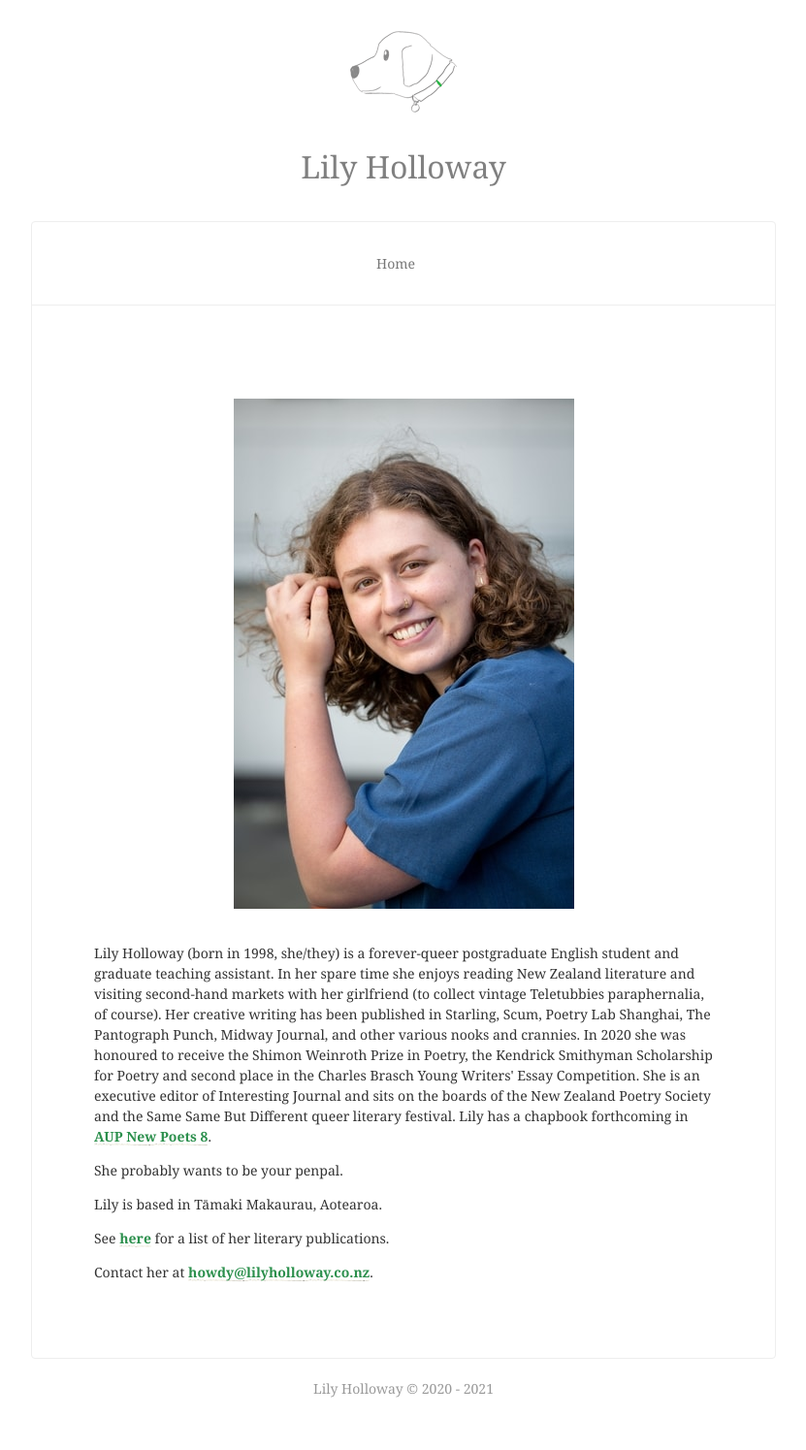
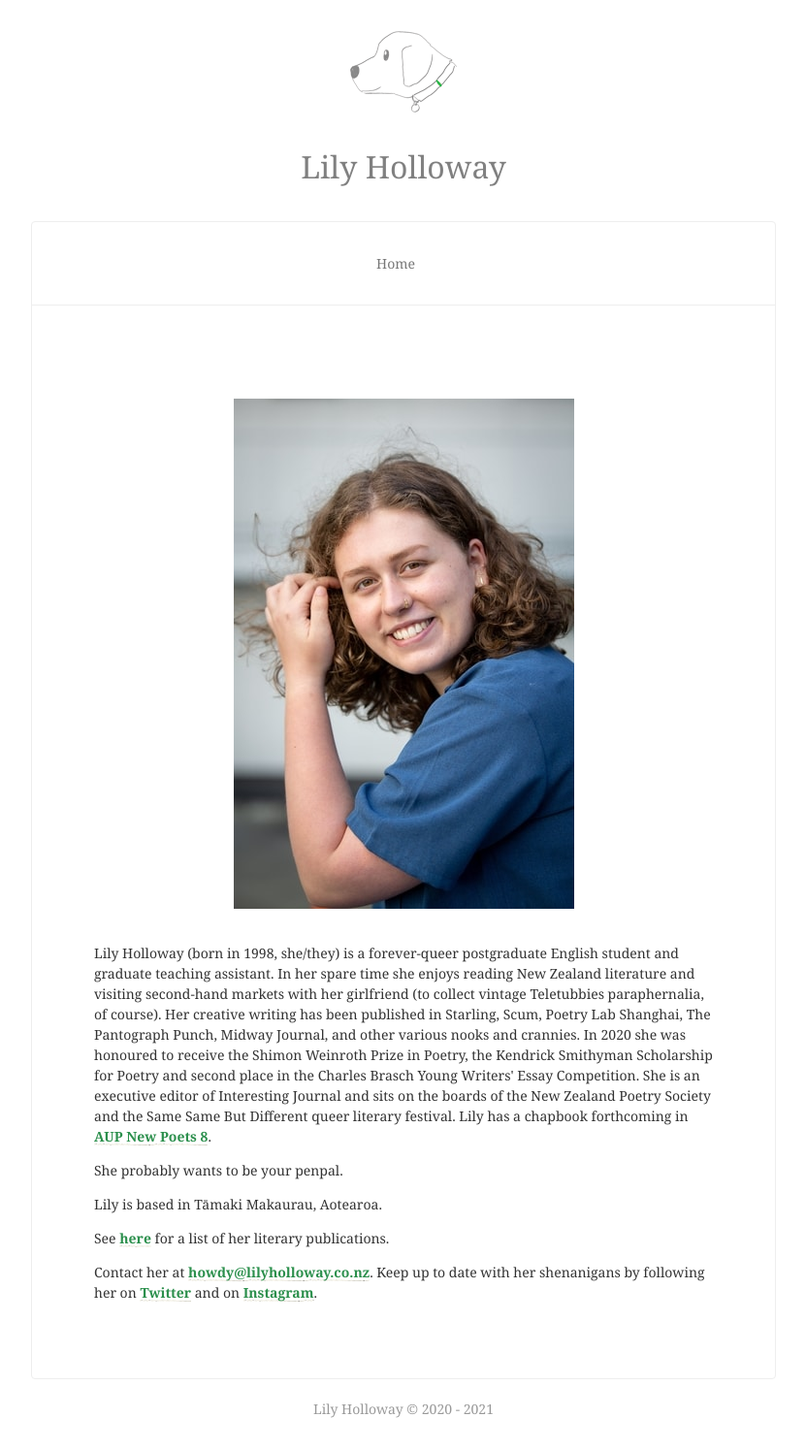
Before and after one commit to lilyholloway/lilyholloway.github.io, a Jekyll site: the page built from index.html, in a window 1280 px wide. Shown: the whole page at 97% size, without its empty margins (224-1055 px from the left). Built offline with Jekyll 4.4.1, drawn with Linux system fonts in a browser that asks for light colours; nearby versions of some CDN libraries; before the commit the page ends 1474 px from its top, so only the background shows below that.

Commit message:
Update index.html

```diff
--- a/index.html
+++ b/index.html
@@ -10,5 +10,5 @@
 </p>
 <p>See <b><a href="{{ site.url }}/cv">here</a></b> for a list of her literary publications.
 </p>
-<p>Contact her at <b><a href="mailto:howdy@lilyholloway.co.nz">howdy@lilyholloway.co.nz</a></b>.
+<p>Contact her at <b><a href="mailto:howdy@lilyholloway.co.nz">howdy@lilyholloway.co.nz</a></b>. Keep up to date with her shenanigans by following her on <b><a href="twitter.com/milfs4minecraft">Twitter</a></b> and on <b><a href="https://www.instagram.com/milfs4minecraft/">Instagram</a></b>.
 </p>
```
